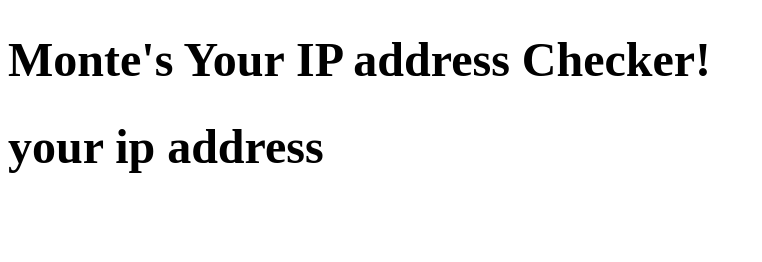
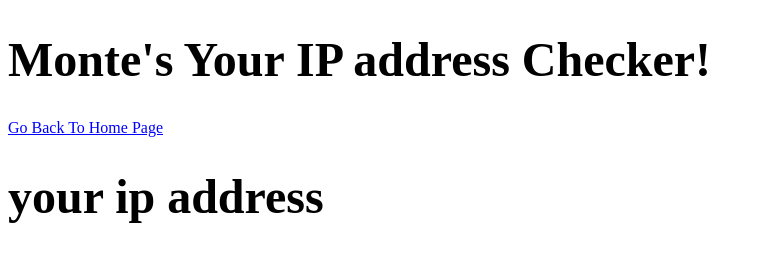
Before and after one commit to PhuwatThePro/montetesing, a plain HTML site: page monteipaddress.html in a window 1280 px wide. Shown: the whole page, without its empty margins (0-762 px from the left). Drawn offline with Linux system fonts and the light colour scheme; no server answers; a web font is replaced by a local one.

Commit message:
Update monteipaddress.html

```diff
--- a/monteipaddress.html
+++ b/monteipaddress.html
@@ -4,6 +4,7 @@
   <link rel="stylesheet" href="style.css">
   <title>IP Address Display</title>
   <h1>Monte's Your IP address Checker!</h1>
+  <a href="/montetesting">Go Back To Home Page</a>
   <h1>your ip address</h1>
 </head>
 <body>
```
